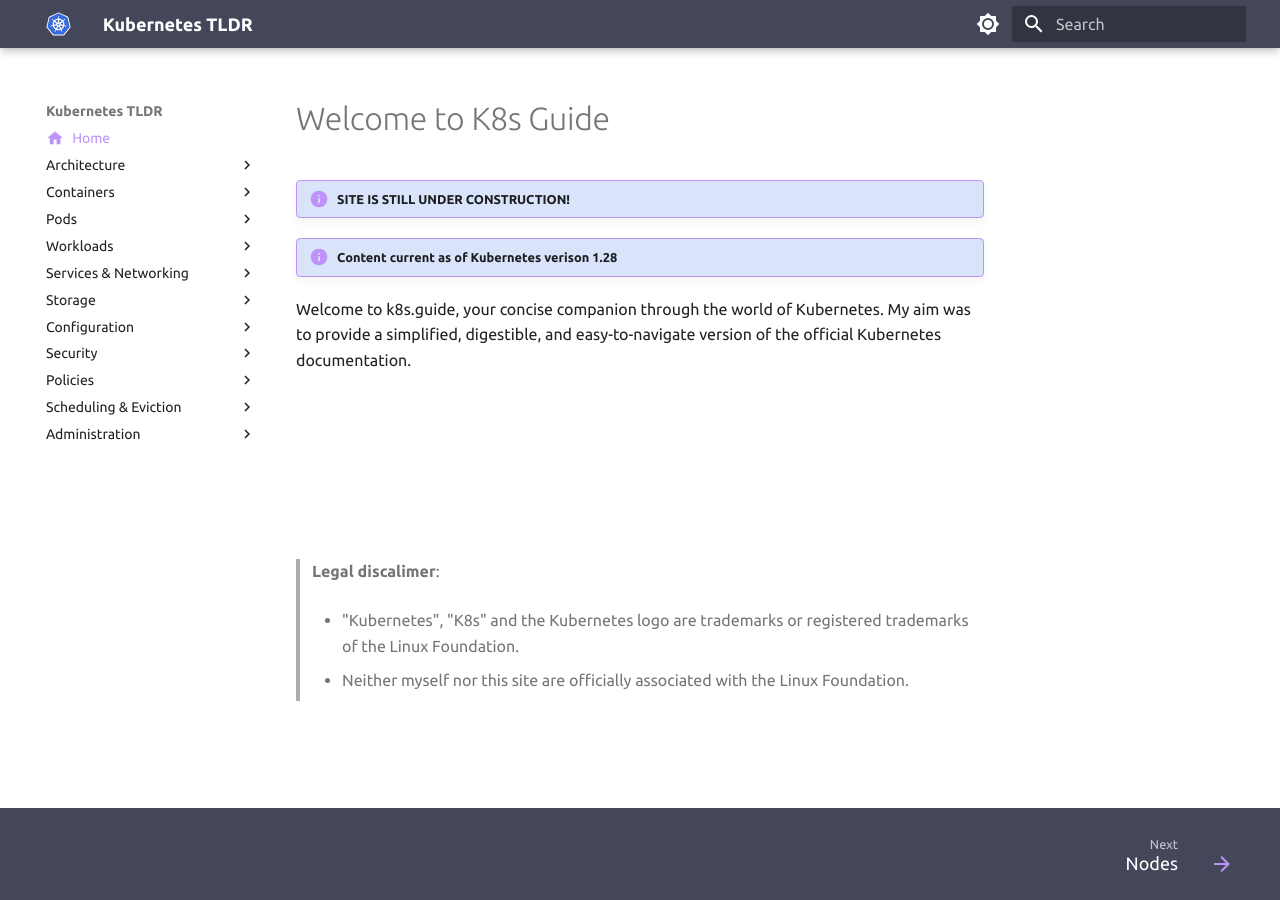
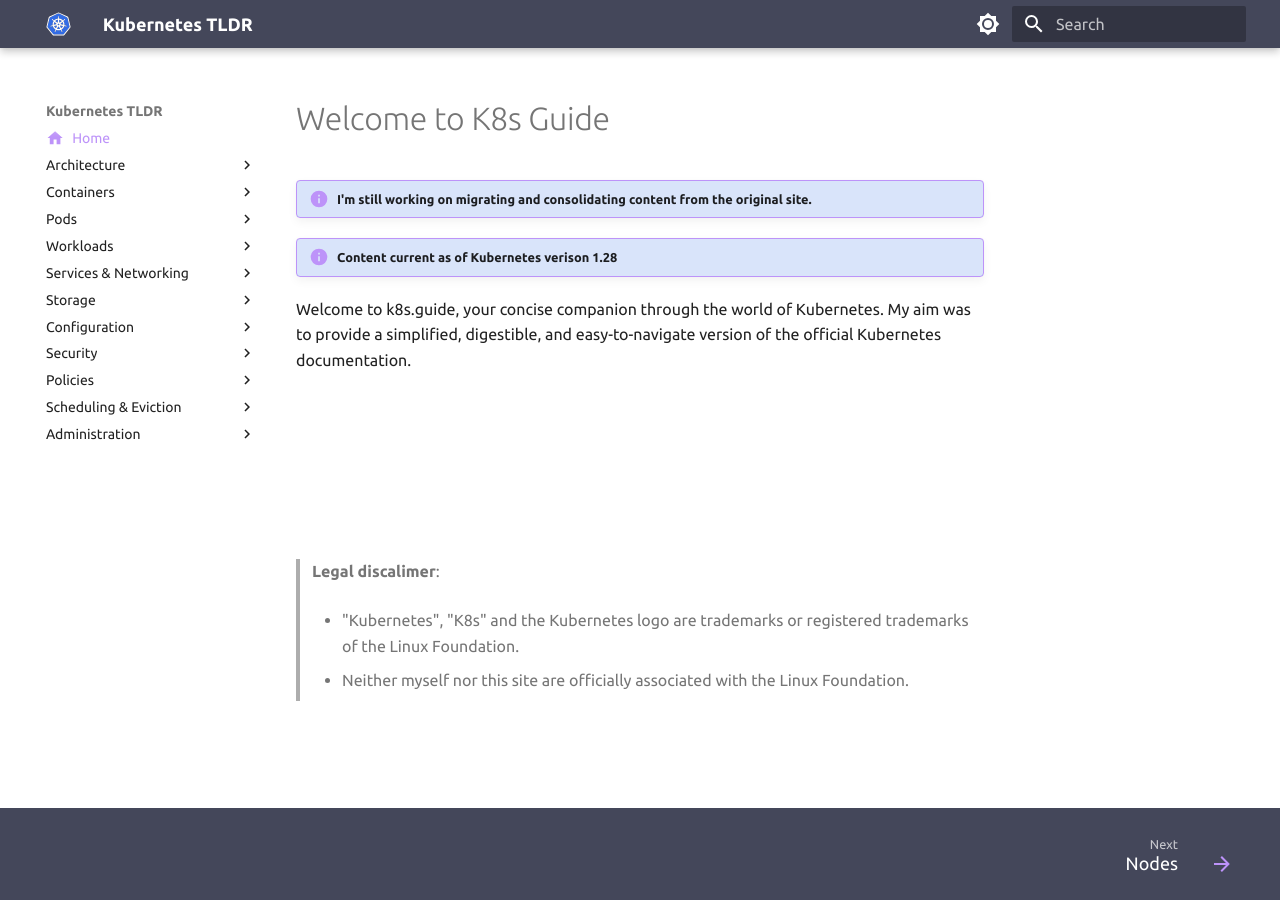
Before and after one commit to Braundo/kubernetes-guide, an MkDocs documentation site: the page built from docs/index.md, in a window 1280 px wide. Built offline with MkDocs 1.6.1 and Material for MkDocs 9.7.7, drawn with Linux system fonts in a browser that asks for light colours.

```diff
--- a/docs/index.md
+++ b/docs/index.md
@@ -3,7 +3,7 @@
 ---
 
 # Welcome to K8s Guide
-!!! info "SITE IS STILL UNDER CONSTRUCTION!"
+!!! info "I'm still working on migrating and consolidating content from the original site."
 !!! info "Content current as of Kubernetes verison 1.28"
 
 Welcome to k8s.guide, your concise companion through the world of Kubernetes. My aim was to provide a simplified, digestible, and easy-to-navigate version of the official Kubernetes documentation.
```
